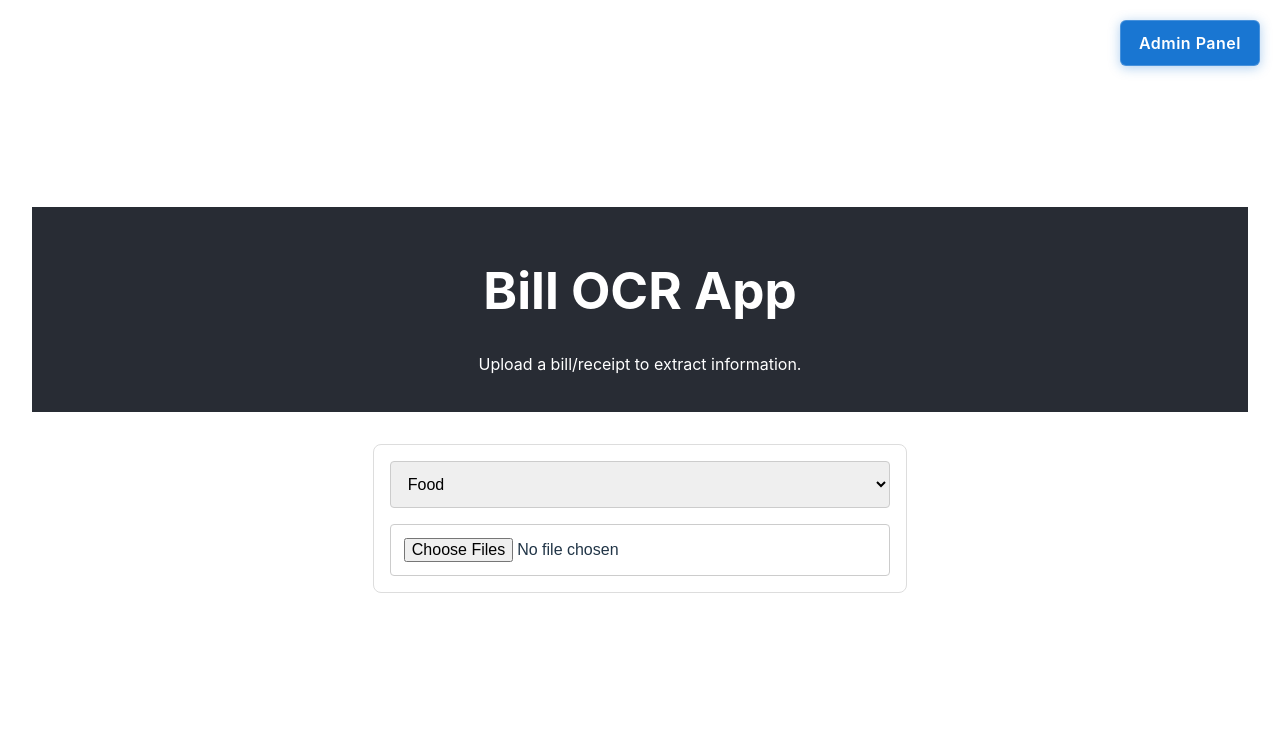
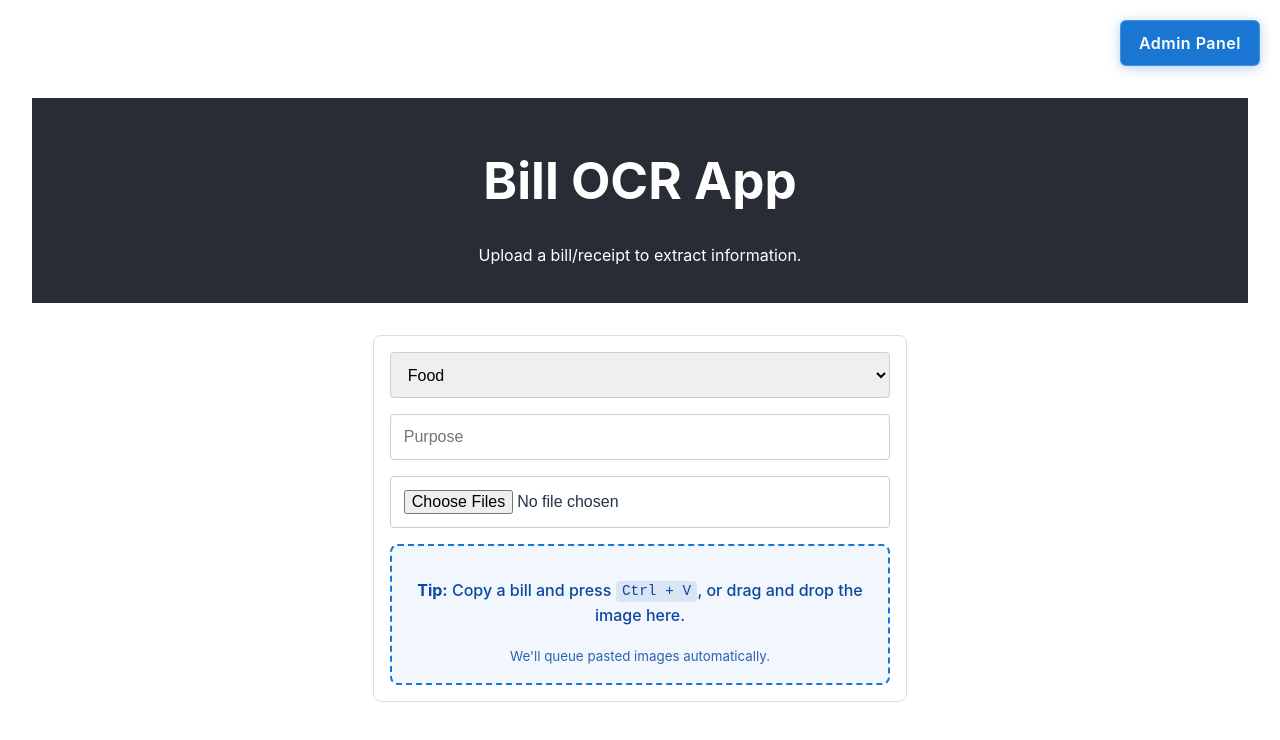
Before and after one commit to ShayantanBose/Billing-App, a React (Vite) app in the folder frontend/: page / in a window 1280 px wide. Shown: the top 740 px of the page. Built offline with nearby package versions, Linux system fonts and the light colour scheme.

Commit message:
feat: Implement clipboard paste and drag-and-drop functionality for image uploads in the app

```diff
--- a/frontend/src/App.css
+++ b/frontend/src/App.css
@@ -124,3 +124,43 @@ pre {
   word-wrap: break-word;
   color: #000;
 }
+
+.paste-drop-zone {
+  border: 2px dashed #1976d2;
+  padding: 1rem;
+  border-radius: 8px;
+  background: rgba(25, 118, 210, 0.06);
+  color: #0d47a1;
+  font-weight: 500;
+  transition: background 0.2s ease, border-color 0.2s ease, transform 0.2s ease;
+  cursor: pointer;
+  display: flex;
+  flex-direction: column;
+  gap: 0.25rem;
+  align-items: center;
+  text-align: center;
+}
+
+.paste-drop-zone.dragging {
+  background: rgba(25, 118, 210, 0.15);
+  border-color: #0d47a1;
+  transform: translateY(-1px);
+}
+
+.paste-drop-zone:focus-visible {
+  outline: 3px solid rgba(25, 118, 210, 0.35);
+  outline-offset: 3px;
+}
+
+.paste-drop-zone kbd {
+  background: rgba(13, 71, 161, 0.1);
+  border-radius: 4px;
+  padding: 0.15rem 0.4rem;
+  font-family: "Courier New", Courier, monospace;
+  font-size: 0.9rem;
+}
+
+.paste-drop-zone small {
+  font-weight: 400;
+  color: rgba(13, 71, 161, 0.85);
+}
--- a/frontend/src/App.tsx
+++ b/frontend/src/App.tsx
@@ -1,4 +1,4 @@
-import React, { useState } from "react";
+import React, { useCallback, useEffect, useState } from "react";
 import "./App.css";
 import {
   processImageWithOCR,
@@ -25,6 +25,18 @@ interface OCRResult {
   status: string;
 }
 
+const createEmptyOcrResult = (): OCRResult => ({
+  result: null,
+  date: "",
+  amount: "",
+  status: "",
+});
+
+const sanitizeAmount = (value: string | undefined | null): string => {
+  if (!value) return "";
+  return value.replace(/₹/g, "").trim();
+};
+
 function MainApp() {
   const [category, setCategory] = useState("Food");
   const [images, setImages] = useState<File[]>([]);
@@ -39,15 +51,159 @@ function MainApp() {
   const [remarks] = useState("");
   const [budgetHead] = useState("");
   const [status, setStatus] = useState("");
+  const [isDragging, setIsDragging] = useState(false);
+
+  const addImages = useCallback((incoming: File[], replace = false) => {
+    if (!incoming.length) return;
+
+    const sanitized = incoming.filter(
+      (file) => file.type.startsWith("image/") && file.size > 0
+    );
+    if (!sanitized.length) return;
+
+    setImages((prevImages) => {
+      const nextImages = replace ? sanitized : [...prevImages, ...sanitized];
+      const nextIndex = replace ? 0 : prevImages.length;
+      setCurrentIndex(nextIndex);
+      return nextImages;
+    });
+
+    setOcrResults((prevResults) => {
+      const placeholders = sanitized.map(() => createEmptyOcrResult());
+      return replace ? placeholders : [...prevResults, ...placeholders];
+    });
+  }, []);
+
+  const extractImageFiles = useCallback(
+    (clipboardData: DataTransfer | null) => {
+      if (!clipboardData) return [] as File[];
+      const timestamp = Date.now();
+      const collected: File[] = [];
+
+      const clipboardFiles = clipboardData.files
+        ? Array.from(clipboardData.files)
+        : [];
+      clipboardFiles.forEach((file, index) => {
+        if (file && file.type.startsWith("image/") && file.size > 0) {
+          if (file.name) {
+            collected.push(file);
+          } else {
+            const extension =
+              file.type.split("/").pop()?.split("+")?.[0] || "png";
+            collected.push(
+              new File(
+                [file],
+                `pasted-bill-${timestamp}-${index}.${extension}`,
+                { type: file.type || "image/png" }
+              )
+            );
+          }
+        }
+      });
+
+      if (collected.length) {
+        return collected;
+      }
+
+      const items = clipboardData.items ? Array.from(clipboardData.items) : [];
+      items.forEach((item, index) => {
+        if (item.type.startsWith("image/")) {
+          const blob = item.getAsFile();
+          if (blob && blob.size > 0) {
+            const mimeType = blob.type || "image/png";
+            const extension =
+              mimeType.split("/").pop()?.split("+")?.[0] || "png";
+            if (blob instanceof File && blob.name) {
+              collected.push(blob);
+            } else {
+              collected.push(
+                new File(
+                  [blob],
+                  `pasted-bill-${timestamp}-item-${index}.${extension}`,
+                  { type: mimeType }
+                )
+              );
+            }
+          }
+        }
+      });
+
+      return collected;
+    },
+    []
+  );
 
   const handleFileChange = (e: React.ChangeEvent<HTMLInputElement>) => {
     const files = Array.from(e.target.files || []);
-    setImages(files);
-    setOcrResults(
-      files.map(() => ({ result: null, date: "", amount: "", status: "" }))
+    addImages(files, true);
+    if (files.length) {
+      setStatus(
+        files.length > 1 ? `Loaded ${files.length} images.` : "Loaded 1 image."
+      );
+    }
+    e.target.value = "";
+  };
+
+  const handleDrop = (event: React.DragEvent<HTMLDivElement>) => {
+    event.preventDefault();
+    setIsDragging(false);
+    const files = Array.from(event.dataTransfer?.files || []).filter(
+      (file) => file.type.startsWith("image/") && file.size > 0
     );
-    setCurrentIndex(0);
+    if (files.length) {
+      addImages(files);
+      setStatus(
+        files.length > 1
+          ? `Added ${files.length} dropped images.`
+          : "Dropped image added."
+      );
+    }
   };
+
+  const handleDragOver = (event: React.DragEvent<HTMLDivElement>) => {
+    event.preventDefault();
+    if (event.dataTransfer) {
+      event.dataTransfer.dropEffect = "copy";
+    }
+    setIsDragging(true);
+  };
+
+  const handleDragLeave = (event: React.DragEvent<HTMLDivElement>) => {
+    event.preventDefault();
+    const related = event.relatedTarget as Node | null;
+    if (related && event.currentTarget.contains(related)) {
+      return;
+    }
+    setIsDragging(false);
+  };
+
+  useEffect(() => {
+    const handlePaste = (event: ClipboardEvent) => {
+      const activeElement = document.activeElement as HTMLElement | null;
+      if (
+        activeElement &&
+        (activeElement.tagName === "INPUT" ||
+          activeElement.tagName === "TEXTAREA" ||
+          activeElement.isContentEditable)
+      ) {
+        return;
+      }
+
+      const files = extractImageFiles(event.clipboardData || null);
+      if (files.length) {
+        event.preventDefault();
+        addImages(files);
+        setStatus(
+          files.length > 1
+            ? `Added ${files.length} pasted images.`
+            : "Pasted image added."
+        );
+      }
+    };
+
+    window.addEventListener("paste", handlePaste);
+    return () => window.removeEventListener("paste", handlePaste);
+  }, [addImages, extractImageFiles]);
 
   const handleProcessImage = async () => {
     if (!images[currentIndex]) return;
@@ -60,14 +216,15 @@ function MainApp() {
     try {
       const text = await processImageWithOCR(images[currentIndex]);
       const data = parseOCRText(text);
+      const extractedAmount =
+        data["Selected Price"] ||
+        data["Selected Price (max fallback)"] ||
+        data["Total Amount"] ||
+        "";
       updatedOcrResults[currentIndex] = {
         result: data,
         date: data["Date"] || "",
-        amount:
-          data["Selected Price"] ||
-          data["Selected Price (max fallback)"] ||
-          data["Total Amount"] ||
-          "",
+        amount: sanitizeAmount(extractedAmount),
         status: "OCR processing complete. Review and submit.",
       };
       setOcrResults([...updatedOcrResults]);
@@ -85,7 +242,7 @@ function MainApp() {
     const updatedOcrResults = [...ocrResults];
     const currentResult = updatedOcrResults[currentIndex];
     if (currentResult) {
-      currentResult.amount = e.target.value;
+      currentResult.amount = sanitizeAmount(e.target.value);
       setOcrResults(updatedOcrResults);
     }
   };
@@ -101,11 +258,9 @@ function MainApp() {
 
   const handleSubmit = async () => {
     const currentOcrResult = ocrResults[currentIndex];
-    if (
-      !images[currentIndex] ||
-      !currentOcrResult?.date ||
-      !currentOcrResult?.amount
-    ) {
+    const sanitizedAmount = sanitizeAmount(currentOcrResult?.amount);
+    const normalizedPurpose = purpose.trim();
+    if (!images[currentIndex] || !currentOcrResult?.date || !sanitizedAmount) {
       setStatus("Please process an image and review the extracted fields.");
       return;
     }
@@ -124,22 +279,23 @@ function MainApp() {
       foodS5: "",
       foodS6: "",
       misc: "",
-      amount: currentOcrResult.amount,
+      amount: sanitizedAmount,
       billDetails,
       remarks,
       budgetHead,
       image: images[currentIndex],
     };
     if (category === "Food") {
-      data.foodS1 = currentOcrResult.amount;
+      data.foodS1 = sanitizedAmount;
+      data.purpose = normalizedPurpose;
     } else if (category === "Travel") {
       data.from = from;
       data.to = to;
       data.modeOfTravel = modeOfTravel;
-      data.purpose = purpose;
-      data.travelExpenses = currentOcrResult.amount;
+      data.purpose = normalizedPurpose;
+      data.travelExpenses = sanitizedAmount;
     } else if (category === "Miscellaneous") {
-      data.misc = currentOcrResult.amount;
+      data.misc = sanitizedAmount;
     }
     const success = await saveData(
       data.date,
@@ -155,7 +311,7 @@ function MainApp() {
       data.foodS5,
       data.foodS6,
       data.misc,
-      data.amount,
+      sanitizedAmount,
       billDetails,
       remarks,
       budgetHead,
@@ -243,13 +399,15 @@ function MainApp() {
                 value={modeOfTravel}
                 onChange={(e) => setModeOfTravel(e.target.value)}
               />
-              <input
-                type="text"
-                placeholder="Purpose"
-                value={purpose}
-                onChange={(e) => setPurpose(e.target.value)}
-              />
             </>
+          )}
+          {(category === "Travel" || category === "Food") && (
+            <input
+              type="text"
+              placeholder="Purpose"
+              value={purpose}
+              onChange={(e) => setPurpose(e.target.value)}
+            />
           )}
           {category === "Miscellaneous" && (
             <input
@@ -265,6 +423,22 @@ function MainApp() {
             multiple
             onChange={handleFileChange}
           />
+          <div
+            className={`paste-drop-zone${isDragging ? " dragging" : ""}`}
+            onDragOver={handleDragOver}
+            onDragEnter={handleDragOver}
+            onDragLeave={handleDragLeave}
+            onDrop={handleDrop}
+            tabIndex={0}
+            role="button"
+            aria-label="Paste or drop bill images"
+          >
+            <p>
+              <strong>Tip:</strong> Copy a bill and press <kbd>Ctrl + V</kbd>,
+              or drag and drop the image here.
+            </p>
+            <small>We'll queue pasted images automatically.</small>
+          </div>
           {images.length > 0 && (
             <div
               style={{
```
Also changed, not shown: 1 other file (tests, documents, lock files or other folders).
